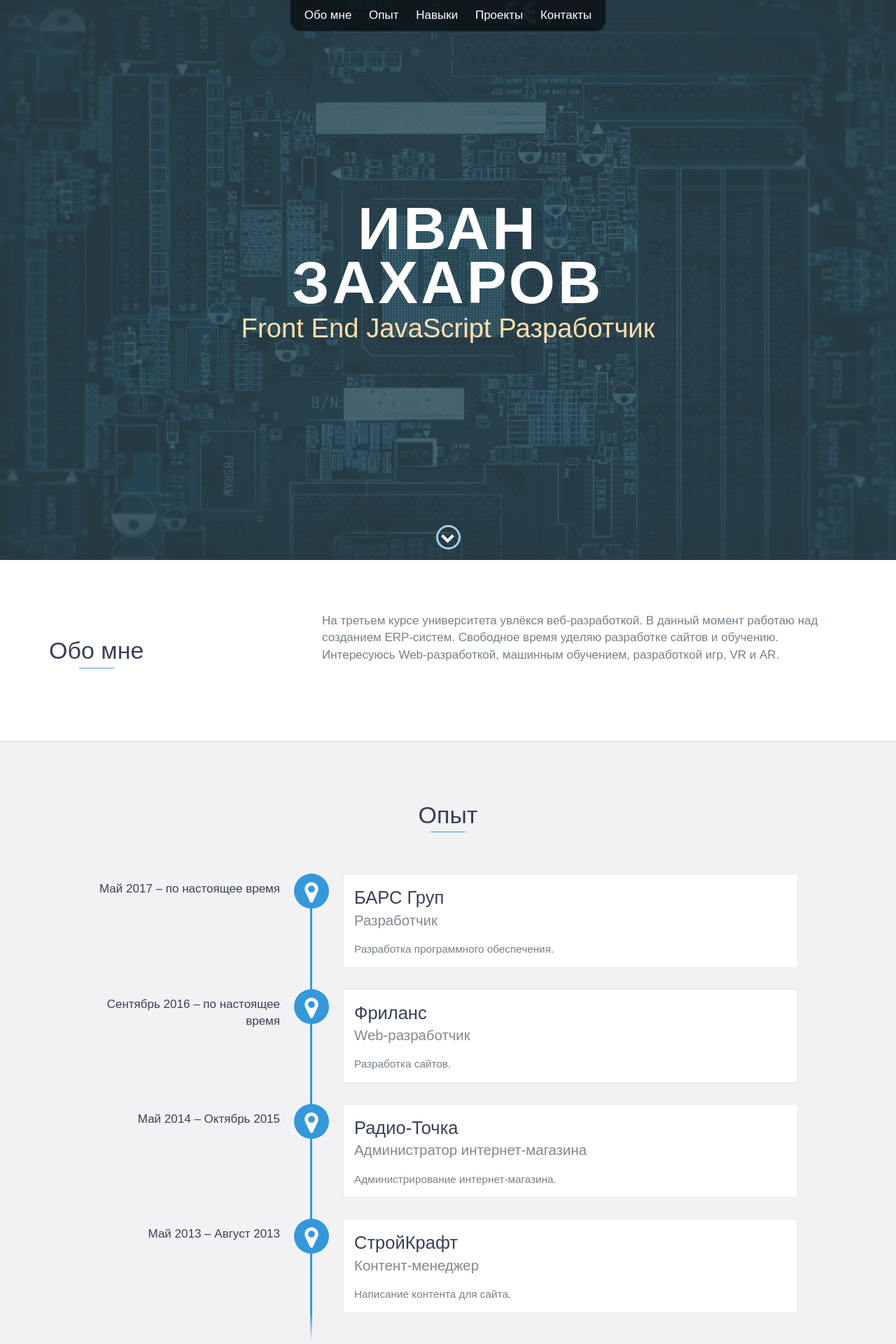
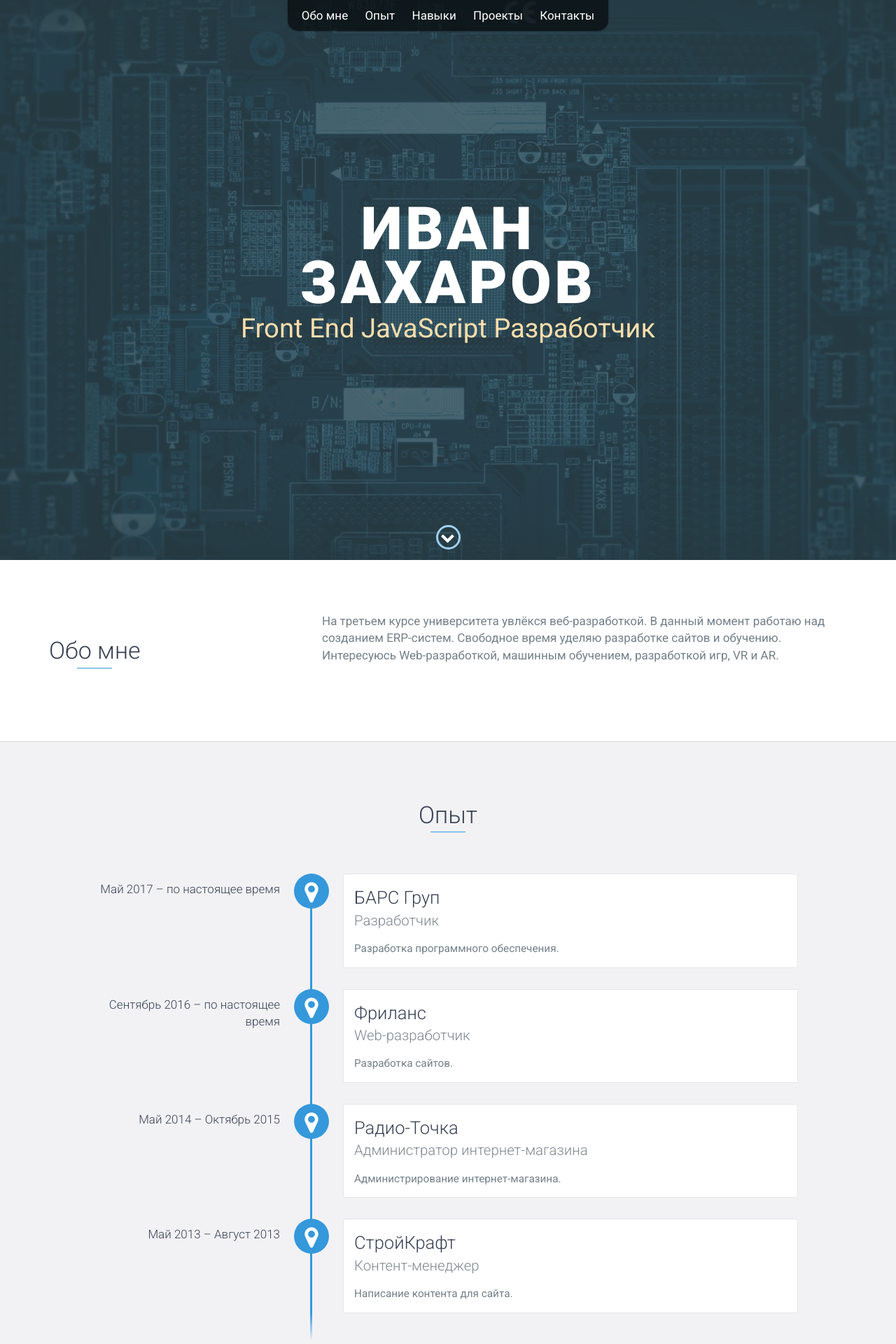
Before and after one commit to ivanzakh/ivanzakh.github.io, a PHP site: page / in a window 1280 px wide. Shown: the top 1920 px of the page at 70% size. Run offline with PHP 8.4, Linux system fonts and the light colour scheme.

Commit message:
Update styles.css

```diff
--- a/css/styles.css
+++ b/css/styles.css
@@ -1,5 +1,5 @@
 body {
-  font-family: 'Merriweather', sans-serif;
+  font-family: 'Roboto', sans-serif;
   font-size: 17px;
 }
 body.active {
@@ -176,12 +176,12 @@ footer {
 }
 .social a {
   display: block;
-  color: #4282b4;
+  color: #74808a;
   padding: 10px;
   transition: .25s;
 }
 .social a:hover {
-  color: #00bfff;
+  color: #4282b4;
 }
 .btn-rounded-white {
   display: inline-block;
```
